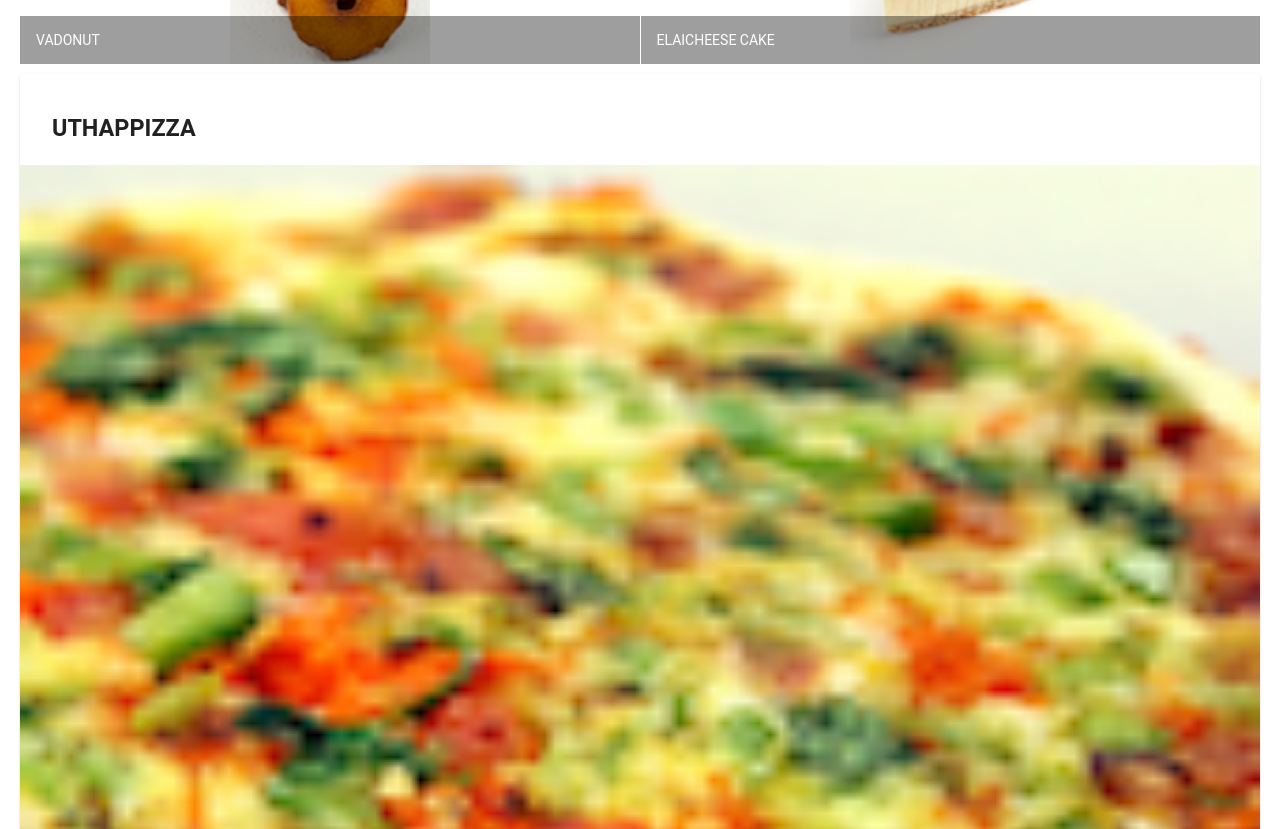
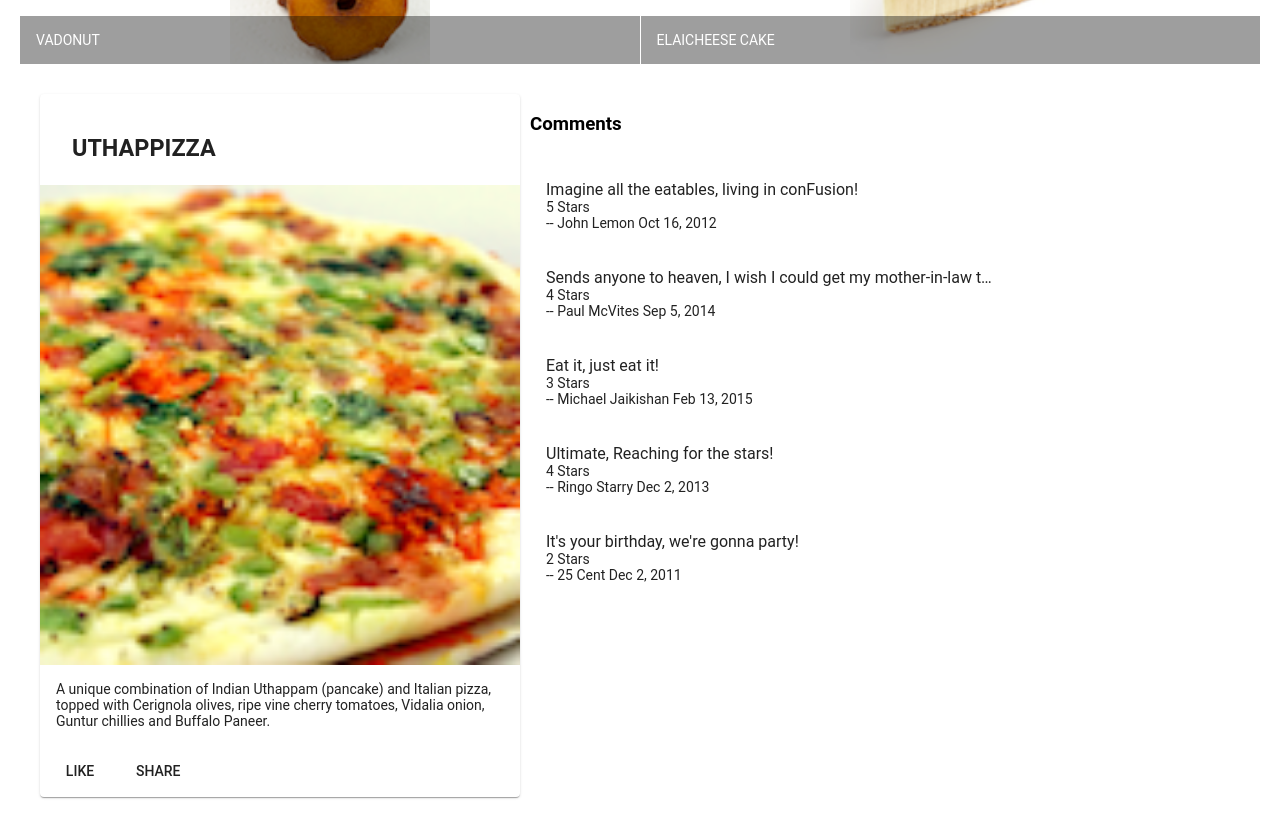
Before and after one commit to kart1ka/confusion-angular, an Angular app: page / in a window 1280 px wide. Shown: the part 500-1329 px from the top of the page. Built offline with nearby package versions, Linux system fonts and the light colour scheme.

Commit message:
Dishdetail Added

```diff
--- a/src/app/app.component.html
+++ b/src/app/app.component.html
@@ -1,3 +1,4 @@
+<!DOCTYPE html>
 <mat-toolbar color="primary"> <span>Ristorante Con Fusion</span> </mat-toolbar>
 
 <app-menu></app-menu>
--- a/src/app/app.module.ts
+++ b/src/app/app.module.ts
@@ -11,11 +11,13 @@
 
 import 'hammerjs';
 import { MenuComponent } from './menu/menu.component';
+import { DishdetailComponent } from './dishdetail/dishdetail.component';
 
 @NgModule({
   declarations: [
     AppComponent,
-    MenuComponent
+    MenuComponent,
+    DishdetailComponent
   ],
   imports: [
     BrowserModule,
--- /dev/null
+++ b/src/app/dishdetail/dishdetail.component.html
@@ -0,0 +1,47 @@
+<!DOCTYPE html>
+<div class="container"
+    fxLayout="row"
+    fxLayout.sm="column"
+    fxLayout.xs="column"
+    fxLayoutAlign.gt-mat="space-around center"
+    fxLayoutGap="10px"
+    fxLayoutGap.xs="0">
+
+  <div fxFlex="40">
+    <div fxFlex *ngIf="dish">
+      <mat-card>
+        <mat-card-header>
+            <mat-card-title>
+              <h3>{{ dish.name | uppercase }}</h3>
+            </mat-card-title>
+        </mat-card-header>
+        <img mat-card-image src="{{dish.image}}" alt="{{dish.name}}">
+        <mat-card-content>
+            <p>{{ dish.description}} </p>
+        </mat-card-content>
+        <mat-card-actions>
+            <button mat-button>LIKE</button>
+            <button mat-button>SHARE</button>
+        </mat-card-actions>
+      </mat-card>
+    </div>
+  </div>
+
+  <div fxFlex="40" *ngIf="dish">
+    <h3>Comments</h3>
+		<mat-list>
+			<mat-list-item *ngFor="let comment of dish.comments">
+				<p mat-line>
+					<span>{{comment.comment}}</span>
+				</p>
+				<p mat-line>
+					<span>{{comment.rating}} Stars</span>
+				</p>
+				<p mat-line>
+					<span>-- {{comment.author}} {{ comment.date | date }}</span>
+				</p>
+			</mat-list-item>
+		</mat-list>
+  </div>
+
+</div>
--- /dev/null
+++ b/src/app/dishdetail/dishdetail.component.ts
@@ -0,0 +1,64 @@
+import { Component, OnInit } from '@angular/core';
+
+const DISH = {
+  id: '0',
+  name: 'Uthappizza',
+  image: '/assets/images/uthappizza.png',
+  category: 'mains',
+  featured: true,
+  label: 'Hot',
+  price: '4.99',
+  // tslint:disable-next-line:max-line-length
+  description: 'A unique combination of Indian Uthappam (pancake) and Italian pizza, topped with Cerignola olives, ripe vine cherry tomatoes, Vidalia onion, Guntur chillies and Buffalo Paneer.',
+  comments: [
+       {
+           rating: 5,
+           comment: 'Imagine all the eatables, living in conFusion!',
+           author: 'John Lemon',
+           date: '2012-10-16T17:57:28.556094Z'
+       },
+       {
+           rating: 4,
+           comment: 'Sends anyone to heaven, I wish I could get my mother-in-law to eat it!',
+           author: 'Paul McVites',
+           date: '2014-09-05T17:57:28.556094Z'
+       },
+       {
+           rating: 3,
+           comment: 'Eat it, just eat it!',
+           author: 'Michael Jaikishan',
+           date: '2015-02-13T17:57:28.556094Z'
+       },
+       {
+           rating: 4,
+           comment: 'Ultimate, Reaching for the stars!',
+           author: 'Ringo Starry',
+           date: '2013-12-02T17:57:28.556094Z'
+       },
+       {
+           rating: 2,
+           comment: 'It\'s your birthday, we\'re gonna party!',
+           author: '25 Cent',
+           date: '2011-12-02T17:57:28.556094Z'
+       }
+   ]
+};
+
+
+
+@Component({
+  selector: 'app-dishdetail',
+  templateUrl: './dishdetail.component.html',
+  styleUrls: ['./dishdetail.component.scss']
+})
+export class DishdetailComponent implements OnInit {
+
+  constructor() { }
+
+  dish = DISH;
+
+
+  ngOnInit() {
+  }
+
+}
--- a/src/app/menu/menu.component.html
+++ b/src/app/menu/menu.component.html
@@ -1,3 +1,4 @@
+<!DOCTYPE html>
 <div class="container"
   fxLayout="column"
   fxLayoutGap="10px">
@@ -23,25 +24,7 @@
     </mat-grid-list>
   </div>
 
-  <div fxFlex *ngIf="selectedDish">
-    <mat-card>
-      <mat-card-header>
-        <mat-card-title>
-          <h3> {{selectedDish.name | uppercase}} </h3>
-        </mat-card-title>
-      </mat-card-header>
-      <img mat-card-image src={{selectedDish.image}} alt={{selectedDish.name}}>
-      <mat-card-content>
-        <p>
-          {{selectedDish.description}}
-        </p>
-      </mat-card-content>
-      <mat-card-actions>
-        <button mat-button>LIKE</button>
-        <button mat-button>SHARE</button>
-      </mat-card-actions>
-    </mat-card>
-  </div>
+  <app-dishdetail></app-dishdetail>
 
 
 
```
Also changed, not shown: src/app/dishdetail/dishdetail.component.scss (added), 1 other file (tests, documents, lock files or other folders).
